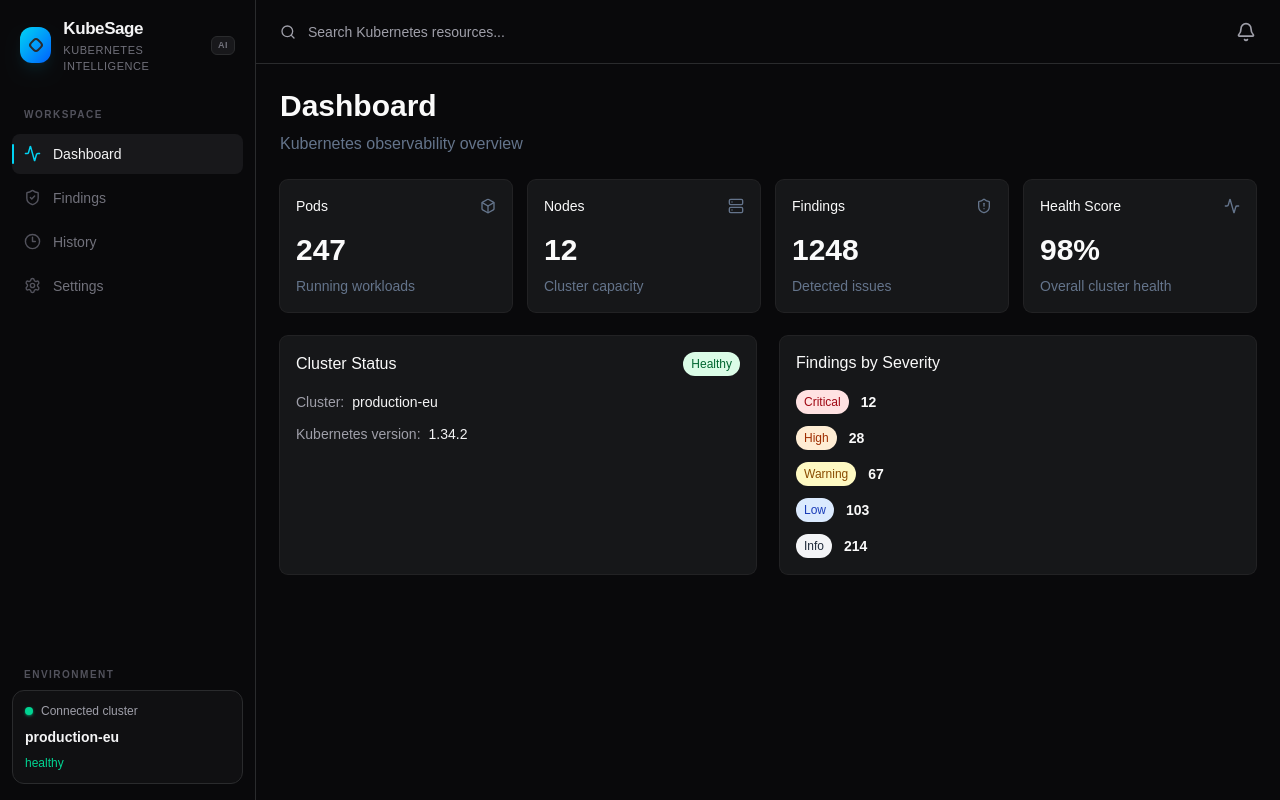
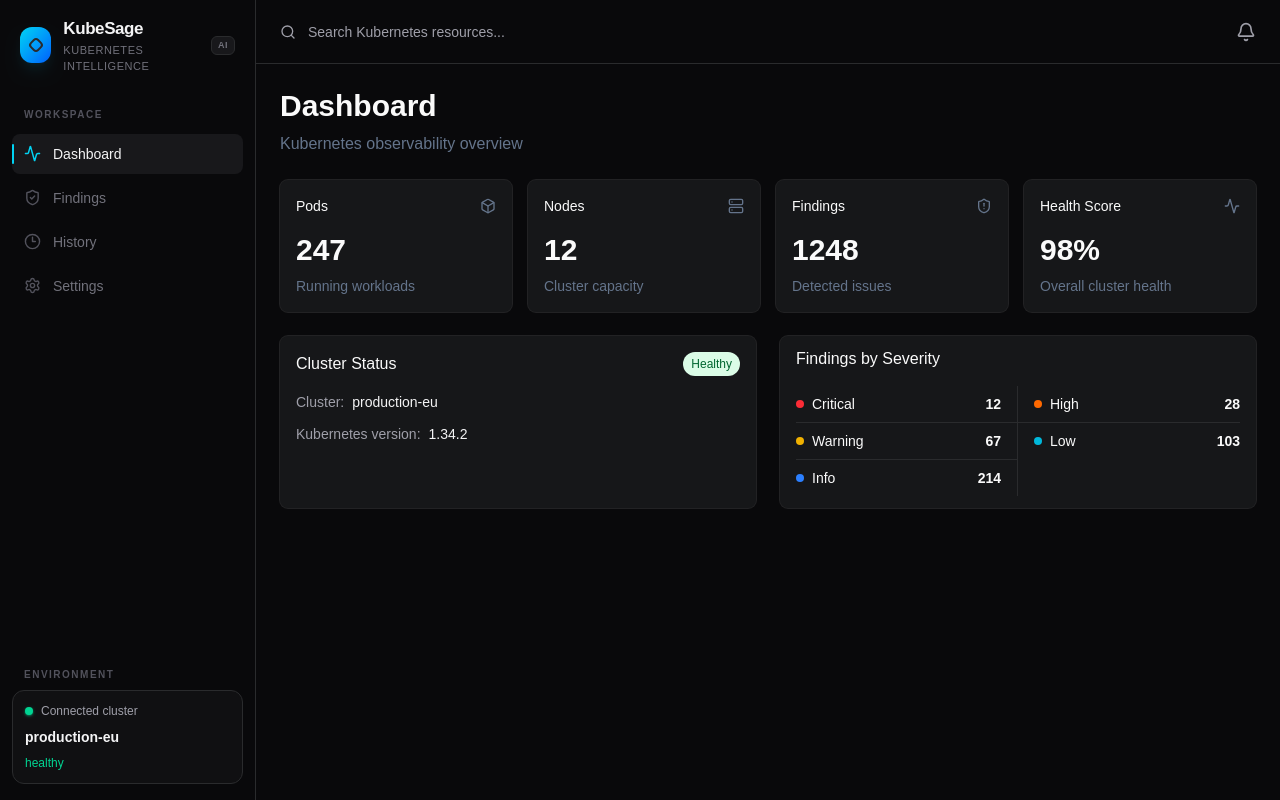
Before and after one commit to fdebar/kubesage-web, a React (Vite) app: page / in a window 1280 px wide. Built offline with nearby package versions, Linux system fonts and the light colour scheme.

Commit message:
refactor: redesign SeveritySummaryCard with a grid layout and custom severity indicators

```diff
--- a/src/components/SeveritySummaryCard.tsx
+++ b/src/components/SeveritySummaryCard.tsx
@@ -1,5 +1,4 @@
-import { Card, CardContent, CardHeader, CardTitle } from '@/components/ui/card';
-import { SeverityBadge } from '@/components/common/SeverityBadge';
+import { Card } from '@/components/ui/card';
 import type { SeveritySummary } from '@/types/dashboard';
 import type { Severity } from '@/types/severity';
 
@@ -7,21 +6,41 @@ interface SeveritySummaryCardProps {
   severities: SeveritySummary;
 }
 
-export function SeveritySummaryCard({ severities }: SeveritySummaryCardProps) {
-  return (
-    <Card className="ks-card">
-      <CardHeader>
-        <CardTitle>Findings by Severity</CardTitle>
-      </CardHeader>
+const severityColors: Record<Severity, string> = {
+  CRITICAL: 'bg-red-500',
+  HIGH: 'bg-orange-500',
+  NONE: 'bg-yellow-500',
+  LOW: 'bg-cyan-500',
+  INFO: 'bg-blue-500',
+  WARNING: 'bg-yellow-500',
+};
 
-      <CardContent className="space-y-3">
-        {Object.entries(severities).map(([severity, count]) => (
-          <div key={severity} className="flex items-center justify-between">
-            <SeverityBadge severity={severity as Severity} />
-            <span className="ml-3 flex-1 font-semibold">{count}</span>
+export const SeveritySummaryCard = ({ severities }: SeveritySummaryCardProps) => (
+  <Card className="ks-card px-4 py-3">
+    <h3 className="text-base leading-snug font-medium group-data-[size=sm]/card:text-sm">Findings by Severity</h3>
+
+    <div className="grid grid-cols-2">
+      {Object.entries(severities).map(([severity, count], index) => (
+        <div
+          key={severity}
+          className={[
+            'flex items-center justify-between py-2',
+            index % 2 === 0 && 'border-r pr-4',
+            index % 2 === 1 && 'pl-4',
+            index > 1 && 'border-t',
+          ]
+            .filter(Boolean)
+            .join(' ')}
+        >
+          <div className="flex items-center gap-2">
+            <span
+              className={`h-2 w-2 rounded-full ${severityColors[severity.toUpperCase() as Severity]}`}
+            />
+            <span className="text-sm capitalize">{severity}</span>
           </div>
-        ))}
-      </CardContent>
-    </Card>
-  );
-}
+          <span className="font-semibold tabular-nums">{count}</span>
+        </div>
+      ))}
+    </div>
+  </Card>
+);
```
